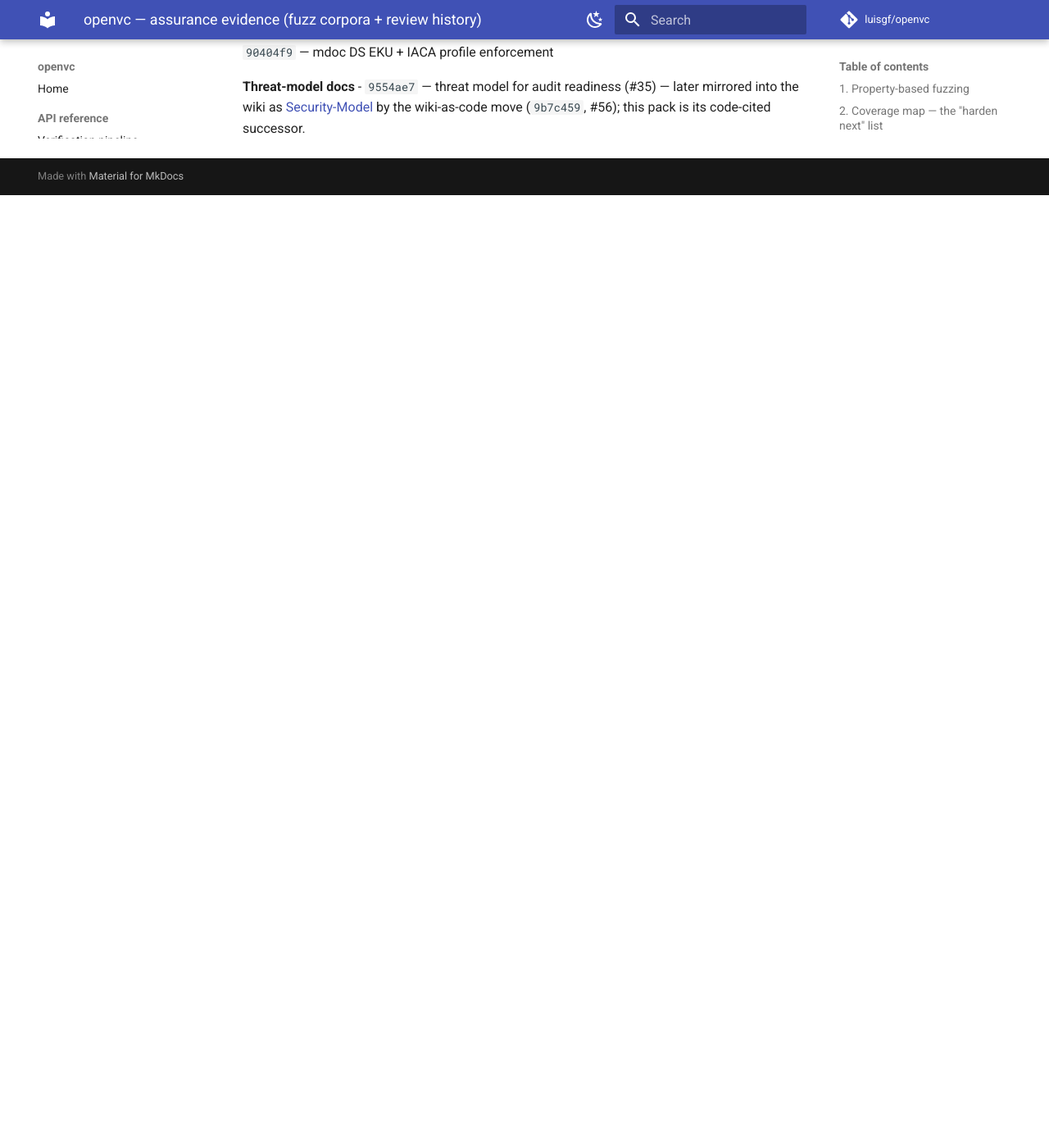
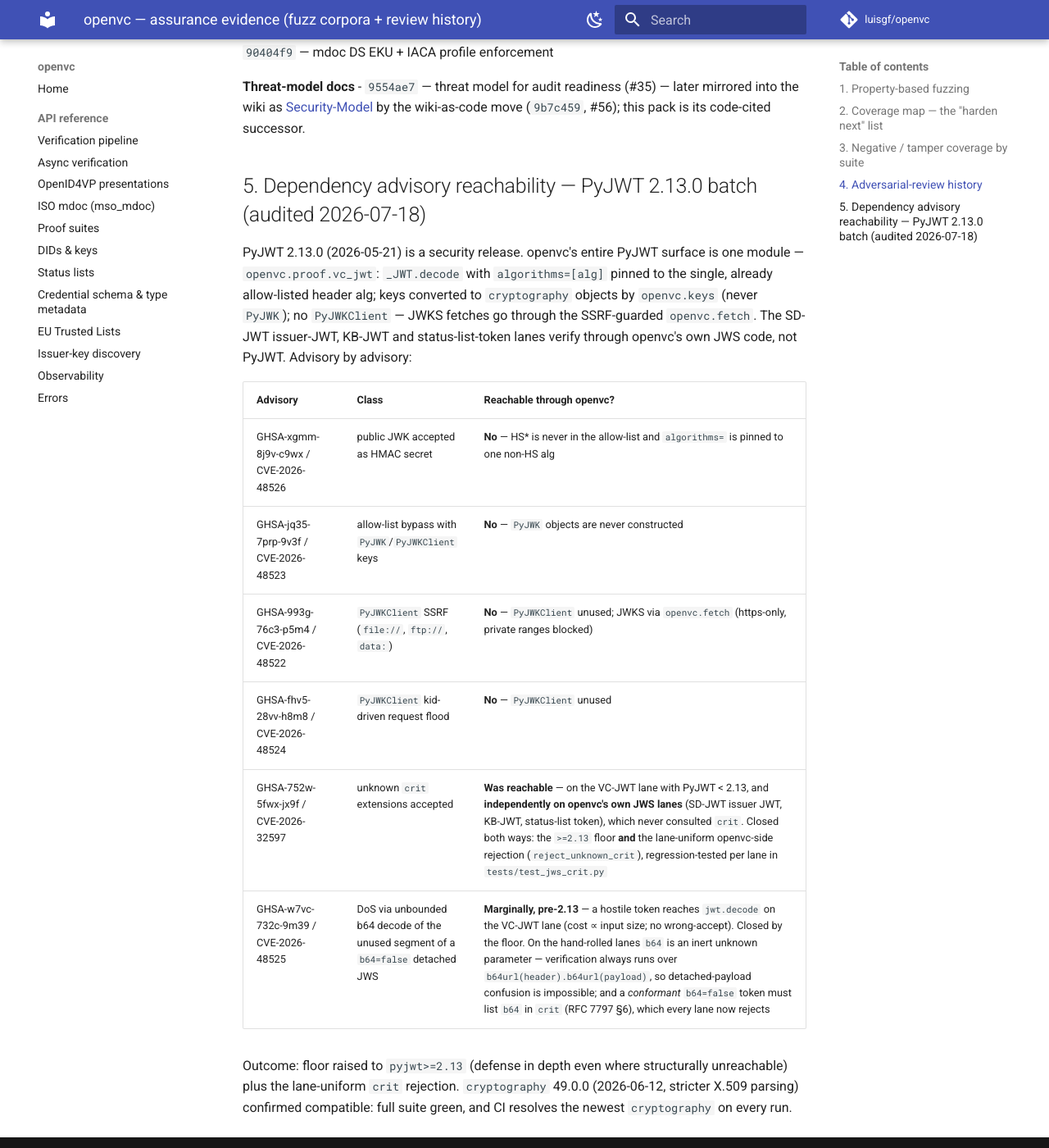
Before and after one commit to luisgf/openvc, an MkDocs documentation site: the page built from docs/audit/assurance.md, in a window 1280 px wide and 1400 px high, scrolled down 4250 px. Shown: the whole window at 82% size. Built offline with MkDocs 1.6.1 and Material for MkDocs 9.7.7, drawn with Linux system fonts in a browser that asks for light colours; comment, search, counter and statistics services are not loaded; before the commit the page ends 4488 px from its top, so only the background shows below that.

Commit message:
security(jose): reject unknown JWS crit; raise the PyJWT floor to 2.13 (#125) (#131)
* security(jose): reject unknown JWS crit; raise the PyJWT floor to 2.13 (#125)

RFC 7515 §4.1.11 requires rejecting a JWS whose crit names extensions the
verifier does not process — openvc processes none. The hand-rolled JWS lanes
(SD-JWT issuer JWT, KB-JWT, status-list token) accepted unknown crit regardless
of PyJWT version; the VC-JWT lane inherited pre-2.13 PyJWT behaviour
(CVE-2026-32597). One shared check (reject_unknown_crit in _verify_common) now
rejects on every lane, matching the existing COSE and JWE stances; regression
tests per lane.

The PyJWT floor rises to >=2.13 (2.13.0 is a security release); the
advisory-by-advisory reachability audit lands in docs/audit/assurance.md §5.
cryptography 49.0.0 confirmed green.

Closes #125

* test(jose): pin crit rejection on ML-DSA/status-token lanes + error precedence

Adversarial-review follow-up (no bypass found; coverage findings addressed):
pin the ML-DSA lane (the crit gate must stay BEFORE the ALLOWED_ALGS_PQ
branch), the public verify_status_list_token entry point, and the
alg-allow-list/typ error precedence. Precise the assurance §5 wording on
b64=false: inert on the hand-rolled lanes (no detached confusion possible),
and a conformant RFC 7797 token must carry crit — now rejected everywhere.

```diff
--- a/docs/audit/assurance.md
+++ b/docs/audit/assurance.md
@@ -158,3 +158,26 @@ recent first (`git log`, short hashes).
 - `9554ae7` — threat model for audit readiness (#35) — later mirrored into the
   wiki as [Security-Model](https://github.com/luisgf/openvc/wiki/Security-Model)
   by the wiki-as-code move (`9b7c459`, #56); this pack is its code-cited successor.
+
+## 5. Dependency advisory reachability — PyJWT 2.13.0 batch (audited 2026-07-18)
+
+PyJWT 2.13.0 (2026-05-21) is a security release. openvc's entire PyJWT surface is
+one module — `openvc.proof.vc_jwt`: `_JWT.decode` with `algorithms=[alg]` pinned to
+the single, already allow-listed header alg; keys converted to `cryptography`
+objects by `openvc.keys` (never `PyJWK`); no `PyJWKClient` — JWKS fetches go through
+the SSRF-guarded `openvc.fetch`. The SD-JWT issuer-JWT, KB-JWT and status-list-token
+lanes verify through openvc's own JWS code, not PyJWT. Advisory by advisory:
+
+| Advisory | Class | Reachable through openvc? |
+|---|---|---|
+| GHSA-xgmm-8j9v-c9wx / CVE-2026-48526 | public JWK accepted as HMAC secret | **No** — HS\* is never in the allow-list and `algorithms=` is pinned to one non-HS alg |
+| GHSA-jq35-7prp-9v3f / CVE-2026-48523 | allow-list bypass with `PyJWK`/`PyJWKClient` keys | **No** — `PyJWK` objects are never constructed |
+| GHSA-993g-76c3-p5m4 / CVE-2026-48522 | `PyJWKClient` SSRF (`file://`, `ftp://`, `data:`) | **No** — `PyJWKClient` unused; JWKS via `openvc.fetch` (https-only, private ranges blocked) |
+| GHSA-fhv5-28vv-h8m8 / CVE-2026-48524 | `PyJWKClient` kid-driven request flood | **No** — `PyJWKClient` unused |
+| GHSA-752w-5fwx-jx9f / CVE-2026-32597 | unknown `crit` extensions accepted | **Was reachable** — on the VC-JWT lane with PyJWT < 2.13, and **independently on openvc's own JWS lanes** (SD-JWT issuer JWT, KB-JWT, status-list token), which never consulted `crit`. Closed both ways: the `>=2.13` floor **and** the lane-uniform openvc-side rejection (`reject_unknown_crit`), regression-tested per lane in `tests/test_jws_crit.py` |
+| GHSA-w7vc-732c-9m39 / CVE-2026-48525 | DoS via unbounded b64 decode of the unused segment of a `b64=false` detached JWS | **Marginally, pre-2.13** — a hostile token reaches `jwt.decode` on the VC-JWT lane (cost ∝ input size; no wrong-accept). Closed by the floor. On the hand-rolled lanes `b64` is an inert unknown parameter — verification always runs over `b64url(header).b64url(payload)`, so detached-payload confusion is impossible; and a *conformant* `b64=false` token must list `b64` in `crit` (RFC 7797 §6), which every lane now rejects |
+
+Outcome: floor raised to `pyjwt>=2.13` (defense in depth even where structurally
+unreachable) plus the lane-uniform `crit` rejection. `cryptography` 49.0.0
+(2026-06-12, stricter X.509 parsing) confirmed compatible: full suite green, and CI
+resolves the newest `cryptography` on every run.
--- a/pyproject.toml
+++ b/pyproject.toml
@@ -37,8 +37,12 @@ classifiers = [
 # openvc.fetch; no HTTP client is required for the core.
 dependencies = [
     # >=45 for the X.509 path-validation ExtensionPolicy the x5c verifier relies on
+    # (49.x verified green; the x509.verification API goes stable in 50 — #125)
     "cryptography>=45",
-    "pyjwt>=2.8",
+    # >=2.13: security floor — the PyJWT 2.13.0 advisory batch (CVE-2026-32597
+    # `crit` handling among them); the advisory-by-advisory reachability audit
+    # lives in docs/audit/assurance.md §5 (#125)
+    "pyjwt>=2.13",
 ]
 
 [project.optional-dependencies]
```
Also changed, not shown: CHANGELOG.md (+30 -0 lines), wiki/Security-Model.md (+1 -1 lines), wiki/VC-JWT.md (+4 -0 lines), 5 other files.
